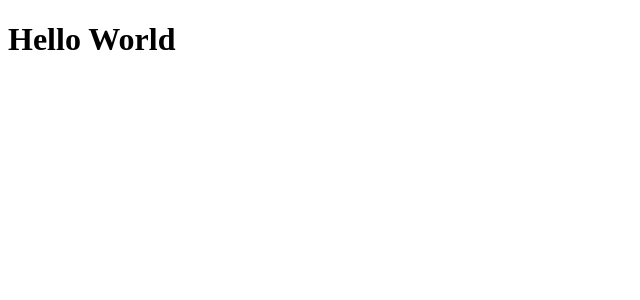
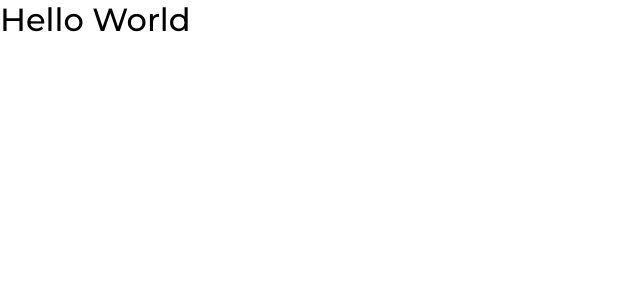
Before and after one commit to rafacdomin/portfolio, a Next.js app: page / in a window 1280 px wide. Shown: the top 300 px of the page, without its empty margins (0-640 px from the left). Built offline with nearby package versions, Linux system fonts and the light colour scheme.

Commit message:
:hammer: Basic structure

```diff
--- a/pages/_app.tsx
+++ /dev/null
@@ -1,3 +0,0 @@
-export default function MyApp({ Component, pageProps }) {
-  return <Component {...pageProps} />
-}
--- /dev/null
+++ b/src/pages/_app.tsx
@@ -0,0 +1,10 @@
+import GlobalStyle from "../styles/GlobalStyle";
+
+export default function MyApp({ Component, pageProps }) {
+  return (
+  <>
+    <GlobalStyle />
+    <Component {...pageProps} />
+  </>
+  )
+}
--- a/pages/_document.tsx
+++ b/src/pages/_document.tsx
@@ -1,4 +1,4 @@
-import Document, { DocumentContext } from 'next/document'
+import Document, { DocumentContext, Head, Html, Main, NextScript } from 'next/document'
 import { ServerStyleSheet } from 'styled-components'
 
 export default class MyDocument extends Document {
@@ -27,4 +27,18 @@ export default class MyDocument extends Document {
       sheet.seal()
     }
   }
+
+  render(){
+    return(
+      <Html lang="en">
+        <Head>
+          <link href="https://fonts.googleapis.com/css2?family=Montserrat:wght@300;400;500;600&display=swap" rel="stylesheet" />
+        </Head>
+        <body>
+          <Main />
+          <NextScript />
+        </body>
+      </Html>
+    )
+  }
 }
--- /dev/null
+++ b/src/styles/GlobalStyle.ts
@@ -0,0 +1,29 @@
+import { createGlobalStyle } from 'styled-components';
+
+export default createGlobalStyle`
+  *{
+    margin: 0;
+    padding: 0;
+    box-sizing: border-box;
+    outline: 0;
+  }
+
+  body{
+    background: #fff;
+    color: #000;
+    -webkit-font-smoothing: antialiased;
+  }
+
+  body, button, input{
+    font-family: 'Montserrat', Arial, Helvetica, sans-serif;
+    font-size: 16px;
+  }
+
+  h1,h2,h3,h4,h5,h6, strong{
+    font-weight: 500;
+  }
+
+  button{
+    cursor: pointer;
+  }
+`;
--- /dev/null
+++ b/src/styles/pages/index.ts
@@ -0,0 +1,5 @@
+import styled from 'styled-components';
+
+export const Container = styled.div`
+
+`;
```
Also changed, not shown: src/pages/index.tsx (renamed from pages/index.tsx).
